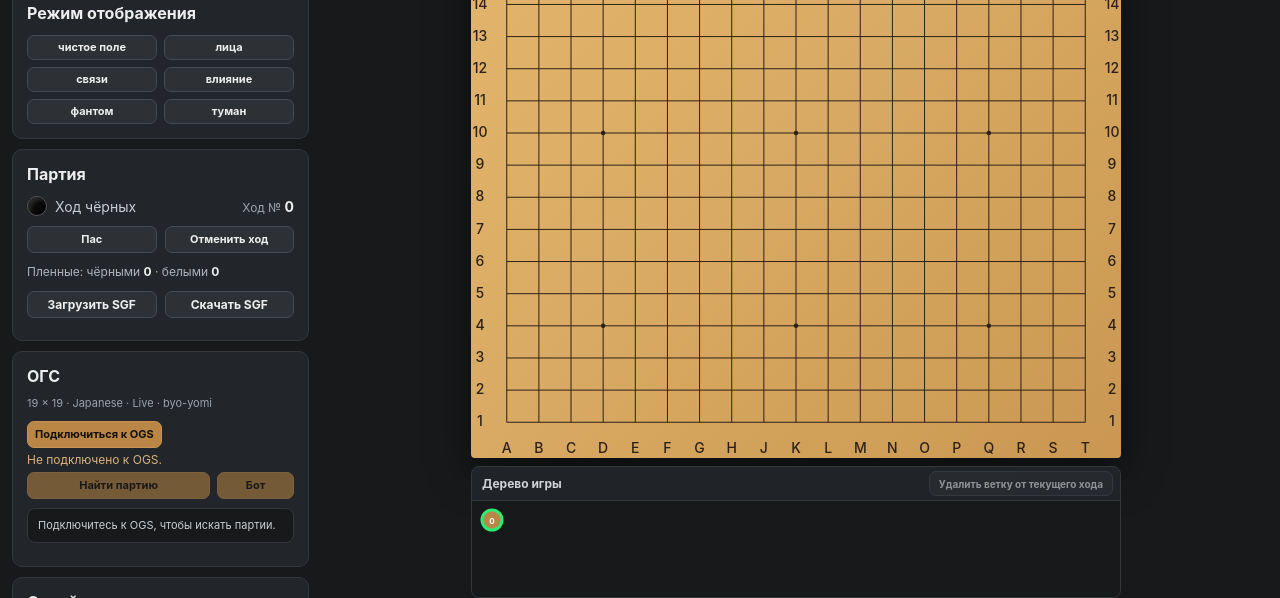
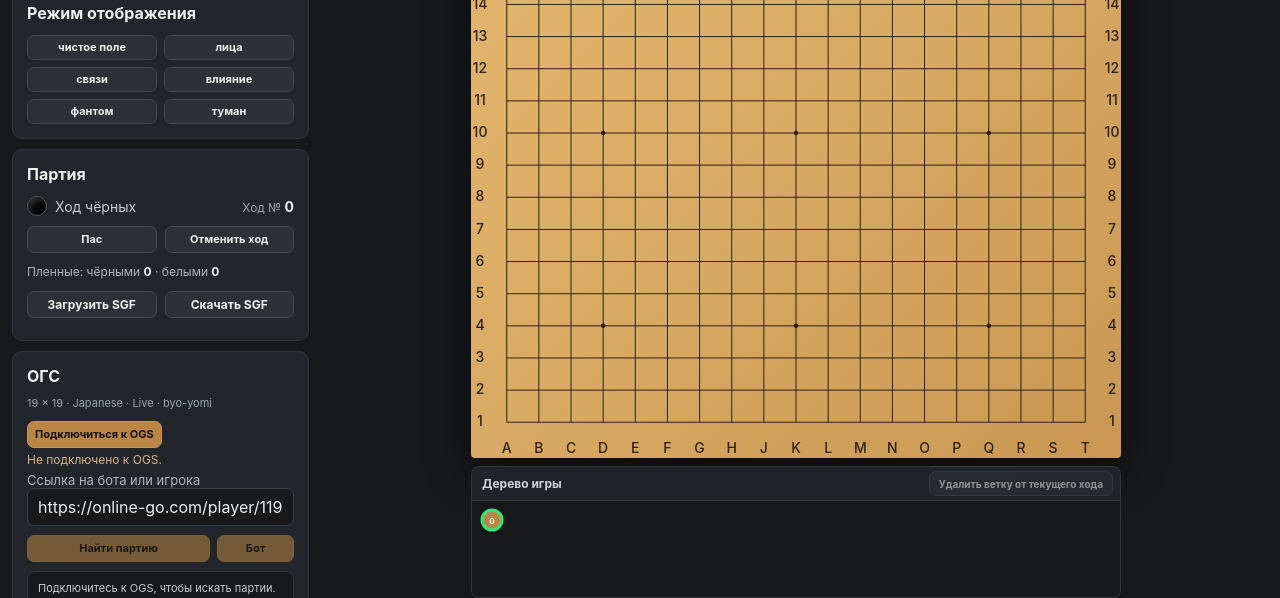
Before and after one commit to schoolweiqi/go-interfaces, a plain HTML site: page index.html in a window 1280 px wide. Shown: the part 202-800 px from the top of the page. Drawn offline with Linux system fonts and the light colour scheme.

Commit message:
Add OGS player URL challenge field

```diff
--- a/index.html
+++ b/index.html
@@ -70,6 +70,17 @@
             <button id="logout" class="secondary" type="button" hidden>Отключиться</button>
           </div>
           <div id="authMsg" class="msg">Не подключено к OGS.</div>
+
+          <label class="ogsPlayerLinkLabel" for="ogsChallengePlayerUrl">Ссылка на бота или игрока</label>
+          <input
+            id="ogsChallengePlayerUrl"
+            class="ogsPlayerLink"
+            type="url"
+            inputmode="url"
+            spellcheck="false"
+            value="https://online-go.com/player/1195520/"
+            placeholder="https://online-go.com/player/1195520/"
+          >
 
           <div class="ogsMatchActions">
             <button id="findOpponent" type="button" disabled>Найти партию</button>
```
